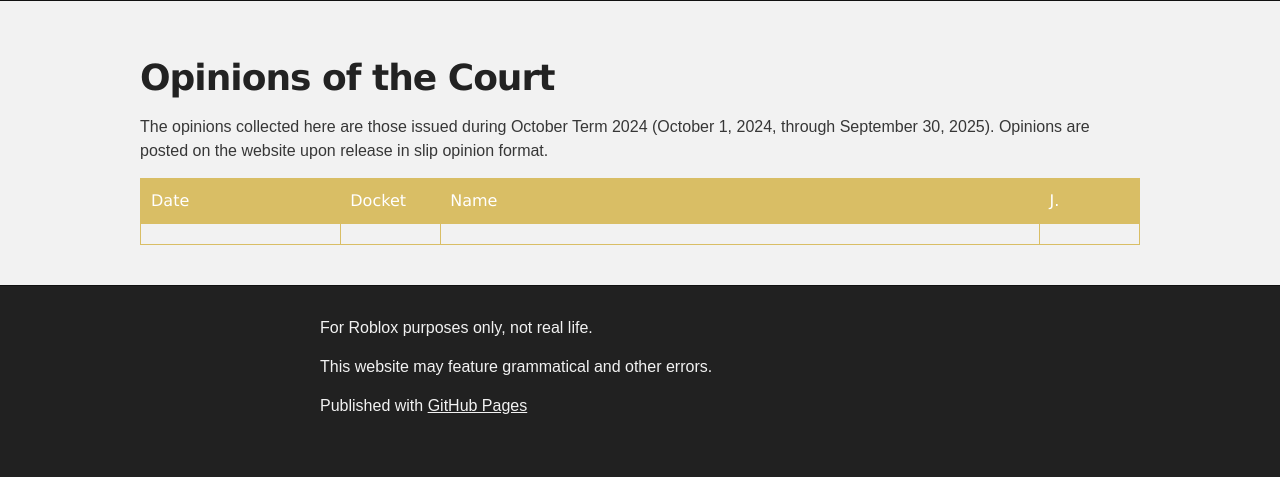
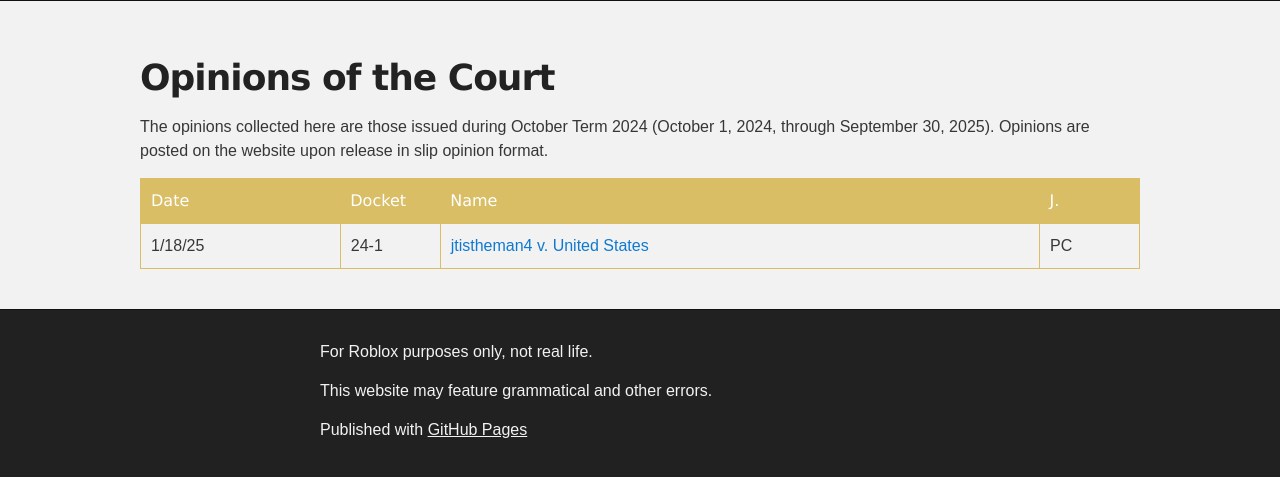
Before and after one commit to supremecourtrblx/supremecourtrblx.github.io, a Jekyll site: the page built from opinions.md, in a window 1280 px wide. Shown: the part 557-1034 px from the top of the page. Built offline with Jekyll 4.4.1, drawn with Linux system fonts in a browser that asks for light colours; our own code applies the rules of GitHub Pages for plain Markdown files; before the commit the page ends 1010 px from its top, so only the background shows below that.

Commit message:
Create 24-1 Opinion and Changed opinions.md

```diff
--- a/opinions.md
+++ b/opinions.md
@@ -13,9 +13,9 @@ The opinions collected here are those issued during October Term 2024 (October 1
         <th style="width:10%;">J.</th>
     </tr>
     <tr>
-        <td></td>
-        <td></td>
-        <td></td>
-        <td></td>
+        <td>1/18/25</td>
+        <td>24-1</td>
+        <td><a href="/opinions/24-1 jtistheman4 v. United States.pdf">jtistheman4 v. United States</a></td>
+        <td>PC</td>
     </tr>
 </table>
```
Also changed, not shown: 1 other file.
